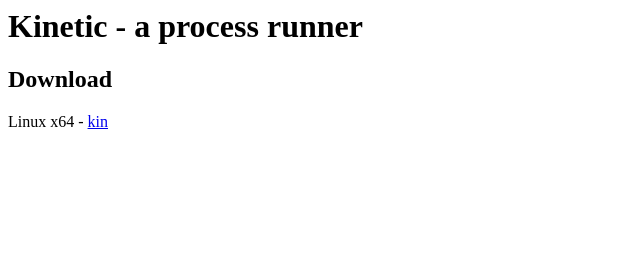
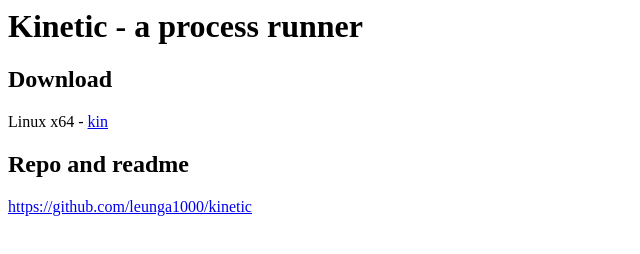
Before and after one commit to leunga1000/kinetic-website, a plain HTML site: page index.html in a window 1280 px wide. Shown: the whole page, without its empty margins (0-640 px from the left). Drawn offline with Linux system fonts and the light colour scheme.

Commit message:
Update index.html

```diff
--- a/index.html
+++ b/index.html
@@ -3,3 +3,6 @@
 
 <h2> Download </h2>
 Linux x64 - <a href=/x64/kin> kin </a>
+
+<h2> Repo and readme </h2>
+<a href=https://github.com/leunga1000/kinetic>https://github.com/leunga1000/kinetic</a>
```
